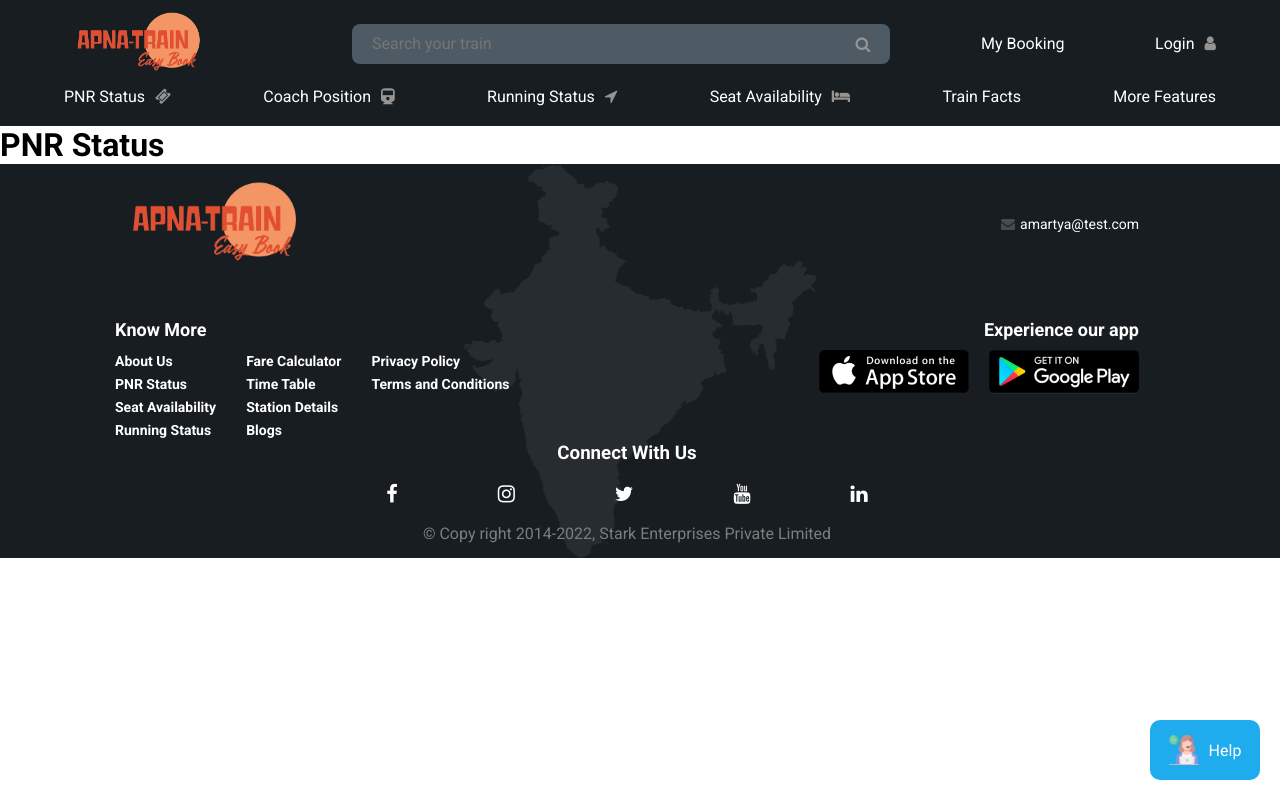
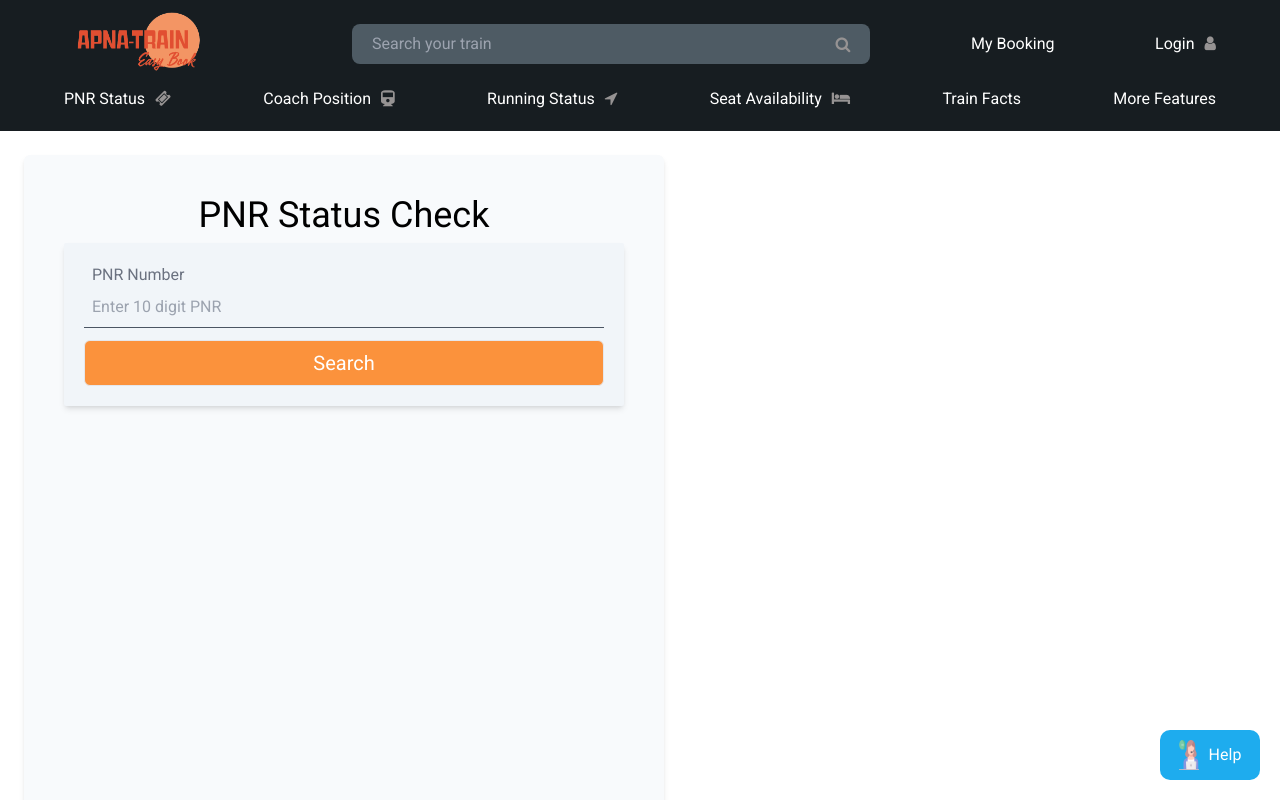
Before and after one commit to amartya895/apna-train, a React (Create React App) app in the folder apna-train/: page /pnr-status in a window 1280 px wide. Shown: the top 800 px of the page. Built offline with nearby package versions, Linux system fonts and the light colour scheme.

Commit message:
added pnr page

```diff
--- a/apna-train/package.json
+++ b/apna-train/package.json
@@ -36,5 +36,8 @@
       "last 1 firefox version",
       "last 1 safari version"
     ]
+  },
+  "devDependencies": {
+    "tailwindcss": "^3.3.3"
   }
 }
--- a/apna-train/src/components/footer/footer.css
+++ b/apna-train/src/components/footer/footer.css
@@ -41,6 +41,9 @@ footer{
 }
 .d-app{
 
+}
+.av-apps{
+    display: flex;
 }
 .d-app p{
     font-size: 18px;
--- a/apna-train/src/components/tabs/Tabs.js
+++ b/apna-train/src/components/tabs/Tabs.js
@@ -1,7 +1,8 @@
-import React, { useState } from "react";
+import React, { useEffect, useState } from "react";
 import "./tabs.css";
 import TabContent from "./TabContent";
 import TabNavItem from "./TabNavitem";
+import axios from 'axios';
 import { allStations } from "../../data/station";
 
 function Tabs() {
@@ -58,54 +59,60 @@ function Tabs() {
 }
 export default Tabs;
 
+const Firsttab = () => {
 
-const Firsttab = () => {
-  const allStations = {
-    stations: ['NDLS-New Delhi', 'KGG-Khagaria', 'XYZ-SomeStation', /* ...other stations... */],
-  };
+  useEffect(()=>{
+    handleSearchStation();
+  },[]);
 
-  const [searchQuery, setSearchQuery] = useState('');
-  const [filteredStations, setFilteredStations] = useState([]);
+  const handleSearchStation =async()=>{
 
-  const handleSearchTrain = () => {
-    // Convert the station names to lowercase for case-insensitive search
-    const lowercaseSearchQuery = searchQuery.toLowerCase();
+    const options = {
+      method: 'GET',
+      url: 'https://irctc1.p.rapidapi.com/api/v1/searchStation',
+      params: {query: 'NDLS'},
+      headers: {
+        'X-RapidAPI-Key': 'e7c413ef13msh7bd5b78f0648133p168b27jsn5fae32df1da9',
+        'X-RapidAPI-Host': 'irctc1.p.rapidapi.com'
+      }
+    };
 
-    // Filter the stations based on the search query
-    const filtered = allStations.stations.filter((stationName) =>
-      stationName.toLowerCase().includes(lowercaseSearchQuery)
-    );
+    try {
+      const response = await axios.request(options);
+      console.log(response.data);
+    } catch (error) {
+      console.error(error);
+    }
+  }
 
-    // Update the filtered stations in state
-    setFilteredStations(filtered);
-  };
 
   return (
-    <div>
-      <input
-        type="text"
-        placeholder="Enter station name"
-        value={searchQuery}
-        onChange={(e) => setSearchQuery(e.target.value)}
-      />
-      <button onClick={handleSearchTrain}>Search</button>
+    <>
+    </>
+    // <div>
+    //   <input
+    //     type="text"
+    //     placeholder="Enter station name"
+    //     value={searchQuery}
+    //     onChange={(e) => setSearchQuery(e.target.value)}
+    //   />
+    //   <button onClick={handleSearchTrain}>Search</button>
 
-      {filteredStations.length > 0 ? (
-        <div>
-          <p>Matching Stations:</p>
-          <ul>
-            {filteredStations.map((station, index) => (
-              <li key={index}>{station}</li>
-            ))}
-          </ul>
-        </div>
-      ) : (
-        <p>No matching stations found.</p>
-      )}
-    </div>
+    //   {filteredStations.length > 0 ? (
+    //     <div>
+    //       <p>Matching Stations:</p>
+    //       <ul>
+    //         {filteredStations.map((station, index) => (
+    //           <li key={index}>{station}</li>
+    //         ))}
+    //       </ul>
+    //     </div>
+    //   ) : (
+    //     <p>No matching stations found.</p>
+    //   )}
+    // </div>
   );
 };
-
 
 const Secondtab = () => {
   return (
--- a/apna-train/src/index.css
+++ b/apna-train/src/index.css
@@ -1,13 +1,3 @@
-body {
-  margin: 0;
-  font-family: -apple-system, BlinkMacSystemFont, 'Segoe UI', 'Roboto', 'Oxygen',
-    'Ubuntu', 'Cantarell', 'Fira Sans', 'Droid Sans', 'Helvetica Neue',
-    sans-serif;
-  -webkit-font-smoothing: antialiased;
-  -moz-osx-font-smoothing: grayscale;
-}
-
-code {
-  font-family: source-code-pro, Menlo, Monaco, Consolas, 'Courier New',
-    monospace;
-}
+@tailwind base;
+@tailwind components;
+@tailwind utilities;
--- a/apna-train/src/screens/pnrStatus/PnrStatus.js
+++ b/apna-train/src/screens/pnrStatus/PnrStatus.js
@@ -1,11 +1,23 @@
-import React from 'react'
-import './pnrStatus.css'
+import React from "react";
+import "./pnrStatus.css";
 function PnrStatus() {
   return (
-    <div>
-      <h1>PNR Status</h1>
+    <div className="bg-slate-50 w-1/2 h-screen m-6 p-10 shadow-md flex-col justify-center items-center rounded-md">
+      <h1 className="text-4xl font-normal text-center">PNR Status Check</h1>
+      <div className=" bg-slate-100 shadow-md mt-2 p-5  rounded-sm">
+        <p className="text-gray-500 pl-2">PNR Number</p>
+        <input
+          type="text"
+          className="w-[100%] bg-transparent p-2 border-b-[1px] border-gray-600 outline-none"
+          placeholder="Enter 10 digit PNR"
+        />
+
+        <button className="w-full mt-3 p-2 text-xl bg-orange-400  text-white rounded-md border hover:bg-orange-300 ">
+          Search
+        </button>
+      </div>
     </div>
-  )
+  );
 }
 
-export default PnrStatus
+export default PnrStatus;
--- /dev/null
+++ b/apna-train/tailwind.config.js
@@ -0,0 +1,10 @@
+/** @type {import('tailwindcss').Config} */
+module.exports = {
+  content: [
+    "./src/**/*.{js,jsx,ts,tsx}",
+  ],
+  theme: {
+    extend: {},
+  },
+  plugins: [],
+}
```
Also changed, not shown: 1 other file (tests, documents, lock files or other folders).
